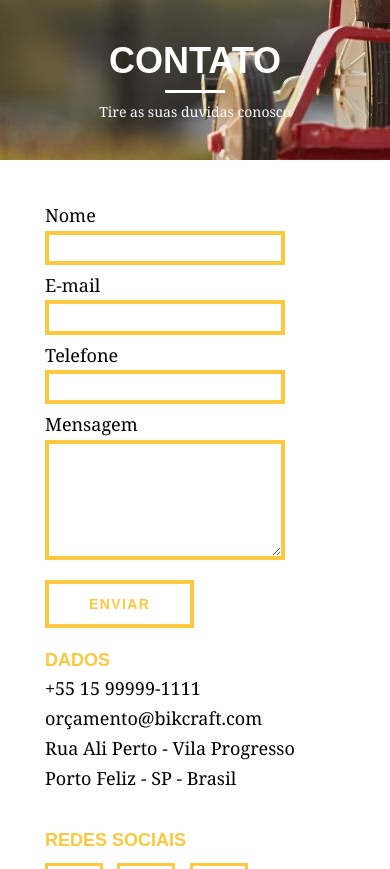
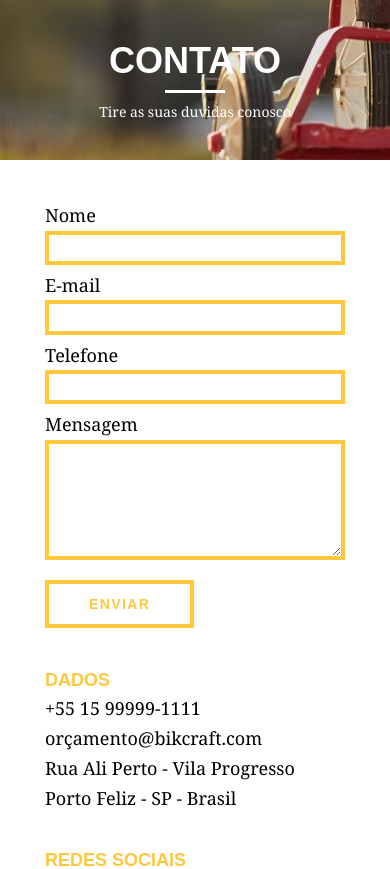
Before and after one commit to jeancarloshs/bikcraft, a PHP site: page /contato.html in a window 390 px wide. Shown: the part 224-1093 px from the top of the page. Run offline with PHP 8.4, Linux system fonts and the light colour scheme.

Commit message:
finalização da responsividade
adicionada responsividade nas páginas portfolio e contato

```diff
--- a/css/portfolio.css
+++ b/css/portfolio.css
@@ -22,5 +22,6 @@
   font-style: normal;
   font-weight: bold;
   font-size: 18px;
+  float: right;
   letter-spacing: 0.1em;
 }
--- a/css/responsivo.css
+++ b/css/responsivo.css
@@ -193,4 +193,10 @@
     .orcamento_dados ul {
       padding-right: 0px;
     }
+
+    /* Contato */
+    .form_contato {
+      padding-right: 0px;
+      margin-bottom: 40px;
+    }
 }
```
